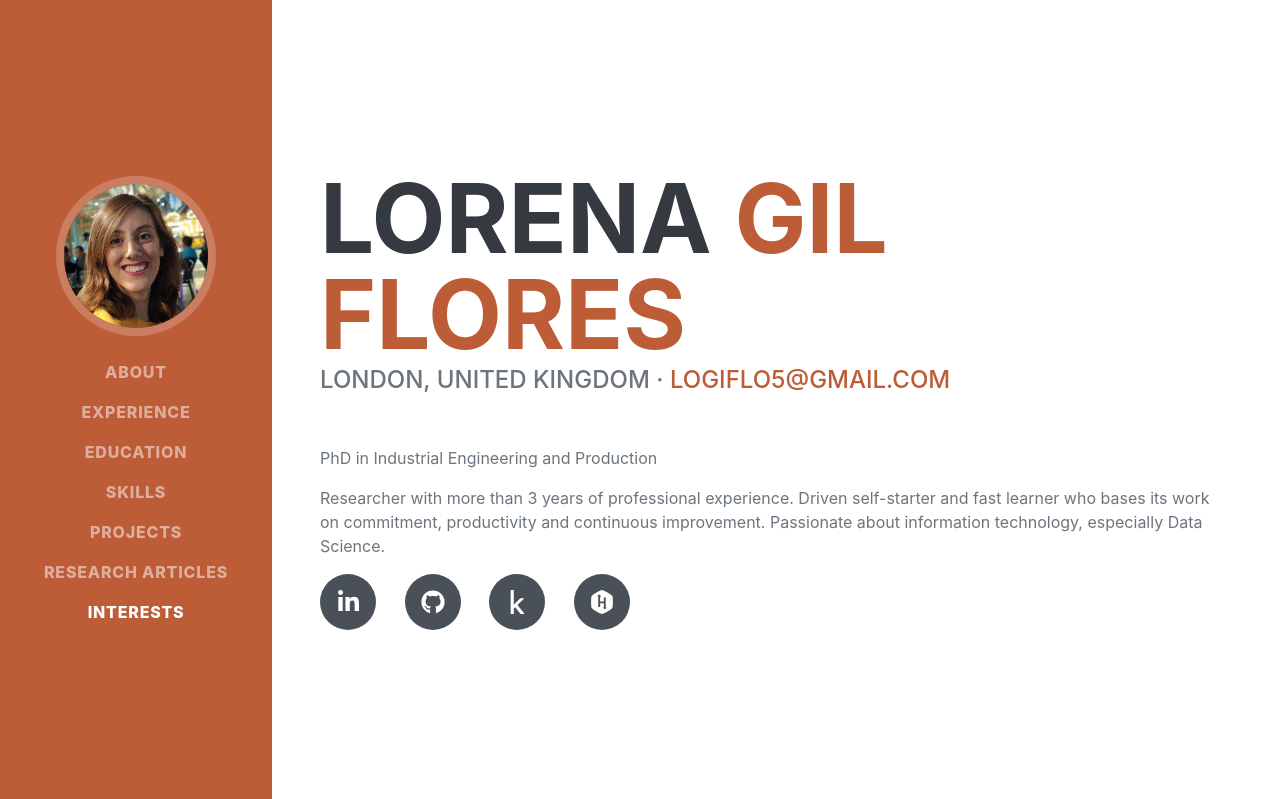
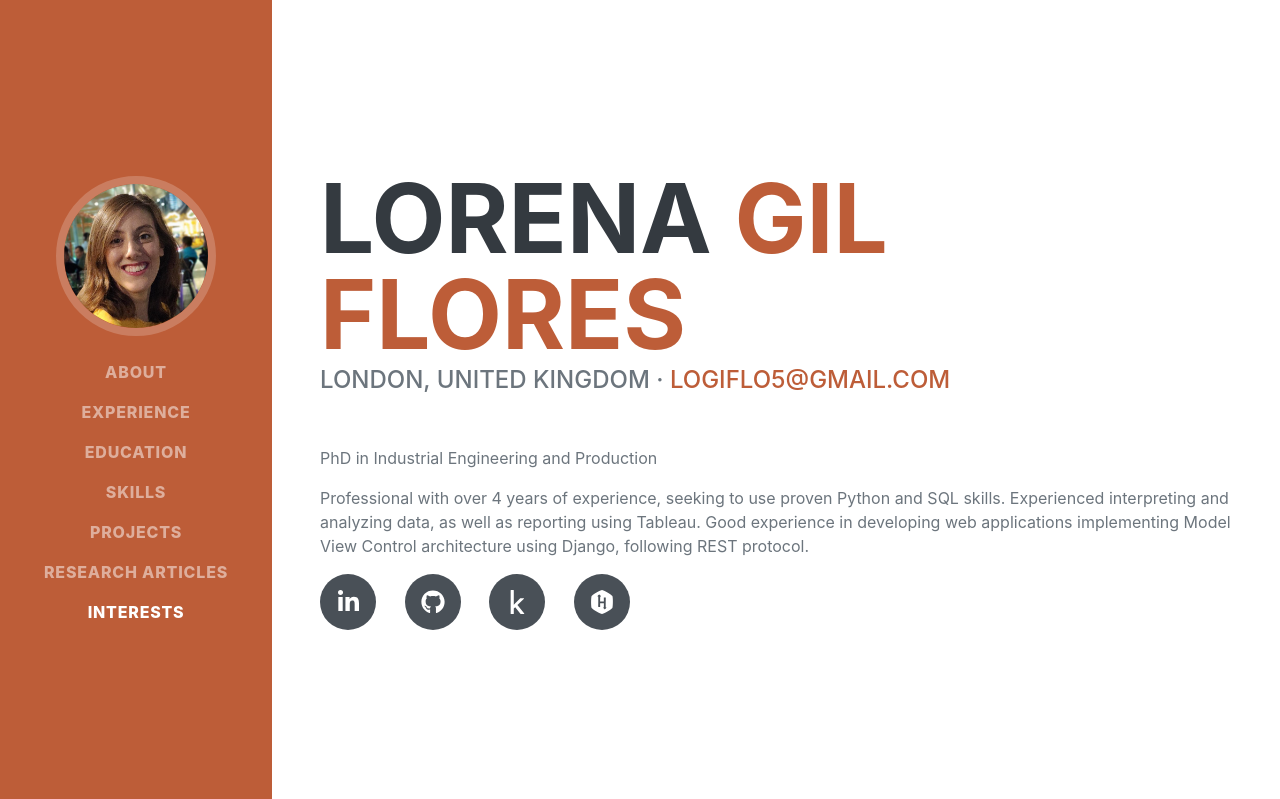
Before and after one commit to logiflo/lorena-portfolio, a Django app: page / in a window 1280 px wide. Shown: the top 799 px of the page. Run offline with Django 3.2, Linux system fonts and the light colour scheme; some libraries are stand-ins or nearby versions; some web fonts are replaced.

Commit message:
Update summary.

```diff
--- a/lorena/templates/lorena/index.html
+++ b/lorena/templates/lorena/index.html
@@ -60,9 +60,9 @@
                     <p>
                     PhD in Industrial Engineering and Production
                     </p>
-                    Researcher with more than 3 years of professional experience.
-                    Driven self-starter and fast learner who bases its work on commitment, productivity and continuous improvement.
-                    Passionate about information technology, especially Data Science.
+                    Professional with over 4 years of experience, seeking to use proven Python and SQL skills.
+                    Experienced interpreting and analyzing data, as well as reporting using Tableau.
+                    Good experience in developing web applications implementing Model View Control architecture using Django, following REST protocol.
                     </p>
                     <div class="social-icons">
                         <a class="social-icon" href="https://linkedin.com/in/lorena-gil"><i class="fab fa-linkedin-in"></i></a>
--- a/requirements.txt
+++ b/requirements.txt
@@ -7,4 +7,4 @@ gunicorn==20.0.4
 pytz==2020.1
 sqlparse==0.3.1
 static3==0.7.0
-psycopg2>=2.6.1
+psycopg2-binary==2.8.6
```
Also changed, not shown: README.md.
